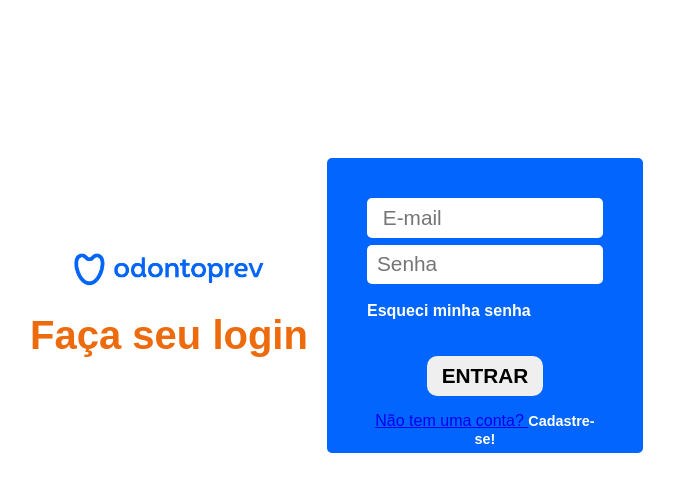
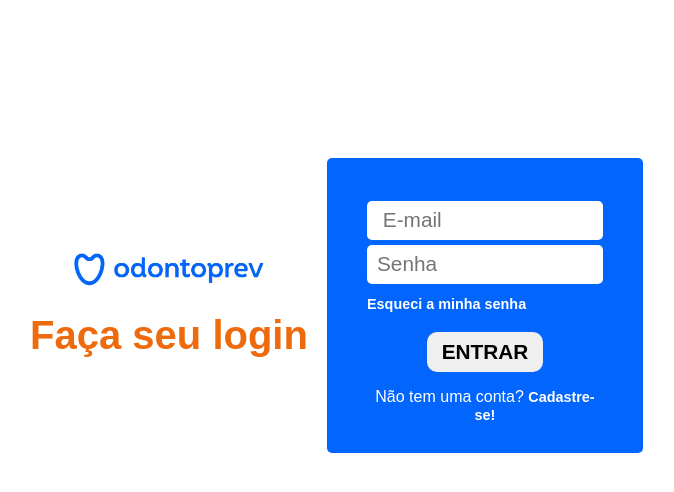
Before and after one commit to EllenCavalcanteBrito/TF_odontoprev, a website with bundled scripts: page src/index.html in a window 1280 px wide. Shown: the whole page, without its empty margins (313-987 px from the left). Built offline with nearby package versions, Linux system fonts and the light colour scheme.

Commit message:
login-css ajustado

```diff
--- a/src/pages/login/login.css
+++ b/src/pages/login/login.css
@@ -49,16 +49,23 @@
     border-radius: 10px;
     margin-top: 20px;
     font-weight: bold;
+    justify-self: center;
     text-transform: uppercase;
     font-size: 1.3rem;
 }
+
 .esqueci{
     color: var(--white);
-    font-size: 10%;
-    text-align: left;
+    justify-self: left;
+    text-decoration: none;
     font-weight: bold;
+    cursor: pointer;
+    margin-top: 10px;
+    font-size: 90%;
 }
-
+.nconta{
+    color: var(--white);
+}
 .conta{
     color: var(--white);
     font-size: 90%;
--- a/src/pages/login/login.js
+++ b/src/pages/login/login.js
@@ -9,16 +9,14 @@
         <h1 class="msg-login">Faça seu login</h1>
       </div>
       <div class="form">
-        <div>
-          <label class="login-label" id="loginLabel" for="email">
-            <input id="inputEmail" class="inputEmail" type="email" placeholder=" E-mail" name="email" required>
-          </label>
-        </div>
+          <input id="inputEmail" class="inputEmail" type="email" placeholder=" E-mail" name="email" required>
           <input id="inputPassword" class="inputPassword" type="password" placeholder="Senha" name="password" required>
-        <div class="esqueci"><p>  Esqueci minha senha <a href="#" id="esqueci"></p></div>
+            <span id="recover" class="esqueci">Esqueci a minha senha</span>
         <button type="button" id="button-enter" class="button-enter">Entrar</button>
         <div id="print-error-here"></div>
+        <div class="nconta">
         <p>Não tem uma conta? <a href="#register" id="signUp" class="conta"> Cadastre-se! </p></div>
+        </div>
       </div>
 
     </div>
@@ -27,6 +25,7 @@
 container.innerHTML = template;
 
 const buttonEnter = container.querySelector('#button-enter');
+const buttonRecover = container.querySelector('#recover');
 const printError = container.querySelector('#print-error-here');
 const inputEmail = container.querySelector('#inputEmail');
 const inputPassword = container.querySelector('#inputPassword');
@@ -53,6 +52,19 @@
     });
 });
 
+buttonRecover.addEventListener('click', (event) => {
+  event.preventDefault();
+  const email = inputEmail.value;
+  firebase.auth().sendPasswordResetEmail(email)
+    .then(() => {
+    }).catch((error) => {
+      const errorCode = error.code;
+      if (errorCode) {
+        printError.innerHTML = "Algo deu errado. Por favor, tente novamente.";
+      }
+    });
+});
+
 signUp.addEventListener('click', () => {
     window.location.href = '#register';
   });
```
